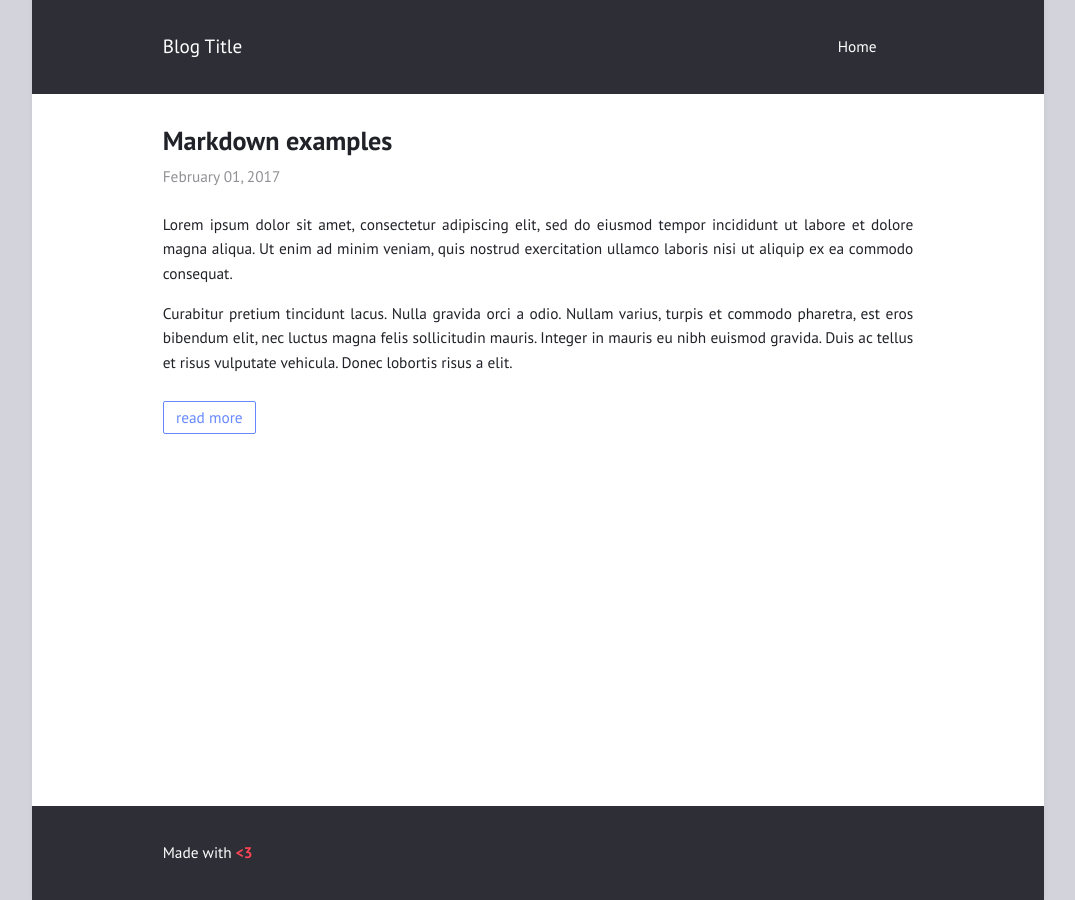
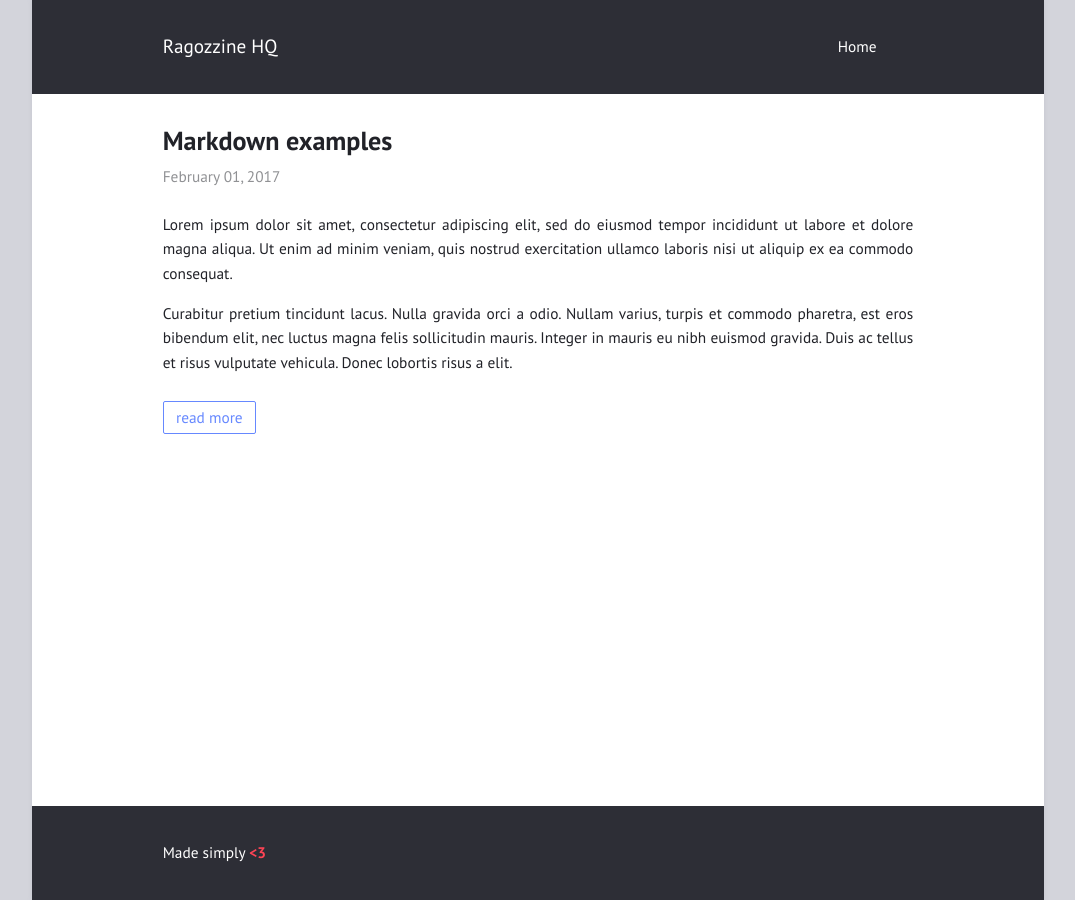
Before and after one commit to ragozzine/ragozzine.github.io, a Jekyll site: the page built from index.html, in a window 1280 px wide. Shown: the whole page, without its empty margins (102-1177 px from the left). Built offline with Jekyll 4.4.1, drawn with Linux system fonts in a browser that asks for light colours.

Commit message:
Update _config.yml
New name, author, and GH links

```diff
--- a/_config.yml
+++ b/_config.yml
@@ -1,6 +1,6 @@
-title: "Blog Title"
-author: "Blog Author"
-description: "Made with <b style=\"color: #f45;\">&lt;3</b>"
+title: "Ragozzine HQ"
+author: "John Ragozzine"
+description: "Made simply <b style=\"color: #f45;\">&lt;3</b>"
 permalink: /:title/
 lang: "en"
 excerpt_separator: "\n\n\n"
@@ -20,8 +20,8 @@
   - {file: "README.md"}
 
 external:                  # shows a footer with social links - for available icons see fontawesome.com/icons
-  - {title: Mail, icon: envelope, url: "mailto:niklasbuschmann@users.noreply.github.com"}
-  - {title: Github, icon: github, url: "https://github.com/niklasbuschmann/contrast"}
+  - {title: Mail, icon: envelope, url: "mailto:github@jragzz.33mail.com"}
+  - {title: Github, icon: github, url: "https://github.com/ragozzine"}
   - {title: Subscribe, icon: rss, url: "/feed.xml"}
 
 comments:
```
